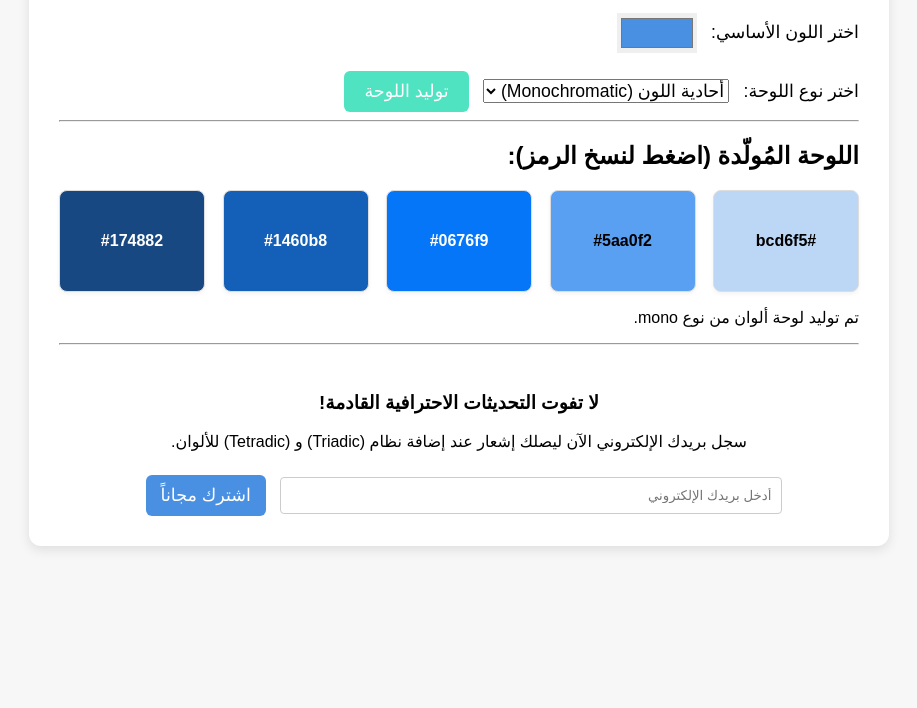
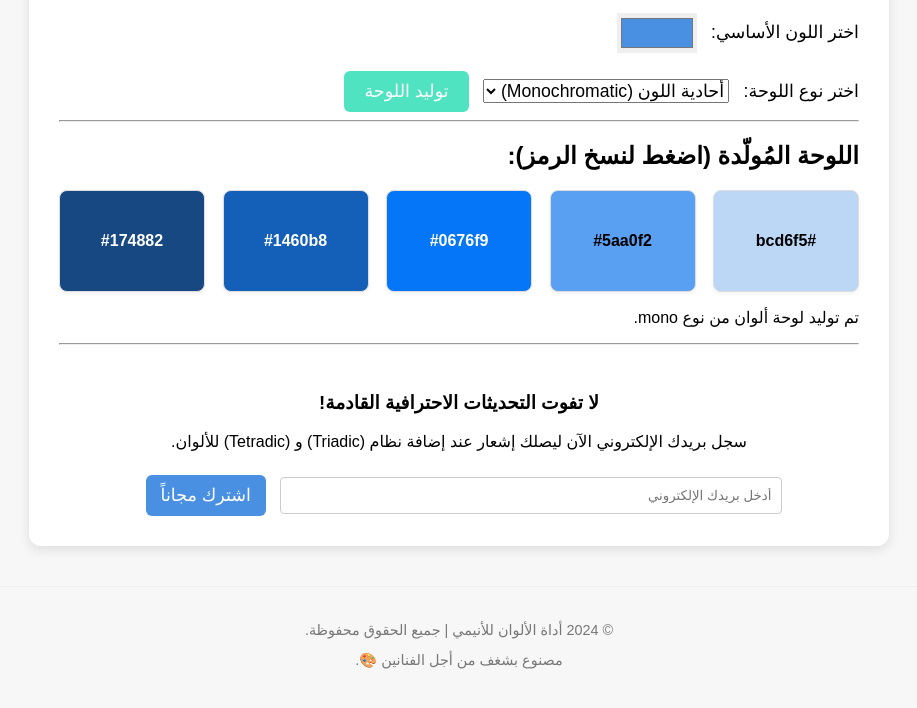
Before and after one commit to milyodas-maker/color-palette-generator, a plain HTML site: page index.html in a window 1280 px wide. Shown: the part 150-858 px from the top of the page, without its empty margins (181-1098 px from the left). Before the commit the page ends 800 px from the top, so only its background shows below. Drawn offline with Linux system fonts and the light colour scheme.

Commit message:
index.html

```diff
--- a/index.html
+++ b/index.html
@@ -6,6 +6,7 @@
 
     <title>مُولّد لوحات الألوان للأنيمي | أداة مجانية للفنانين</title>
     <meta name="description" content="أداة احترافية ومجانية لتوليد لوحات الألوان الأحادية والمكملة والمتشابهة خصيصاً لأسلوب الرسم الياباني (الأنيمي).">
+
     <link rel="stylesheet" href="style.css">
 </head>
 <body>
@@ -44,7 +45,7 @@
             <h3>لا تفوت التحديثات الاحترافية القادمة!</h3>
             <p>سجل بريدك الإلكتروني الآن ليصلك إشعار عند إضافة نظام (Triadic) و (Tetradic) للألوان.</p>
 
-            <form action="[سأضع رابط النشر هنا لاحقاً]" method="POST" target="_blank">
+            <form action="[https://docs.google.com/forms/d/e/1FAIpQLSeuOKYb8r5M6WWNo_fUeBMjx09St0KiF-h-g-n7Vc-Wmt2Fww/viewform?usp=header]" method="POST" target="_blank">
                 <input type="email" name="email" placeholder="أدخل بريدك الإلكتروني" required
                        style="padding: 10px; width: 60%; margin-top: 10px; border: 1px solid #ccc; border-radius: 4px;">
                 <button type="submit" style="padding: 10px 15px; margin-right: 10px; background-color: #4A90E2;">اشترك مجاناً</button>
@@ -52,6 +53,11 @@
         </div>
     </div>
 
+    <footer style="text-align: center; margin-top: 40px; padding: 20px; border-top: 1px solid #eee; font-size: 0.9em; color: #777;">
+        <p>&copy; 2024 أداة الألوان للأنيمي | جميع الحقوق محفوظة.</p>
+        <p>مصنوع بشغف من أجل الفنانين 🎨.</p>
+    </footer>
+
     <script src="script.js"></script>
 </body>
 </html>
```
